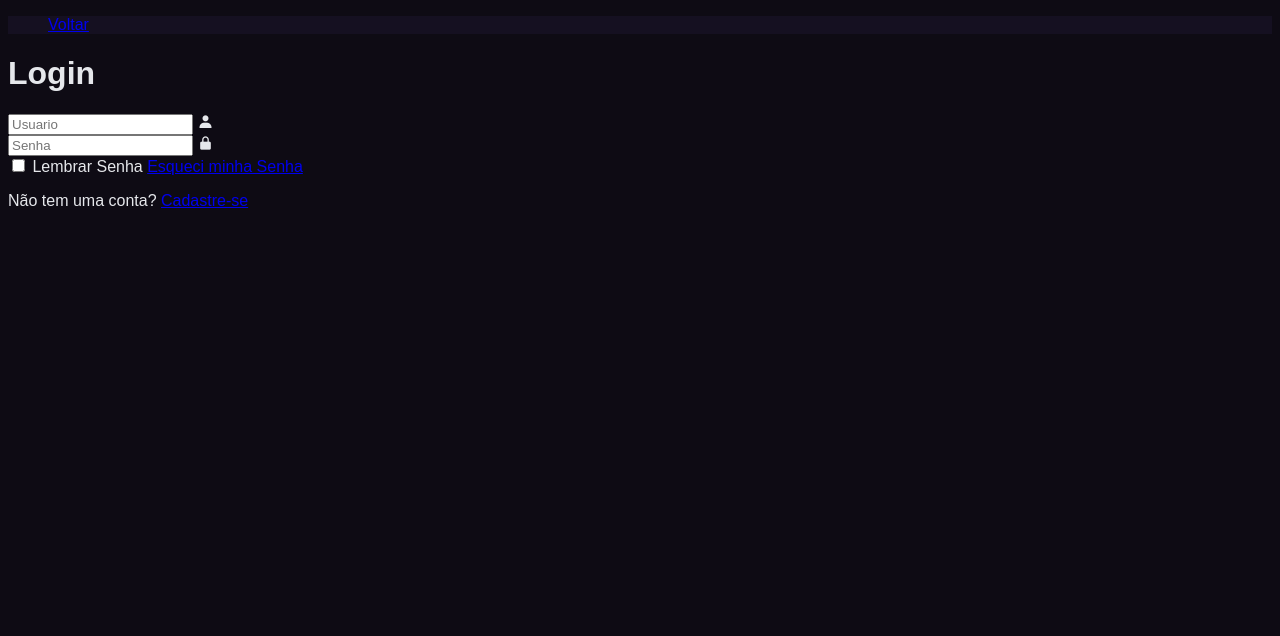
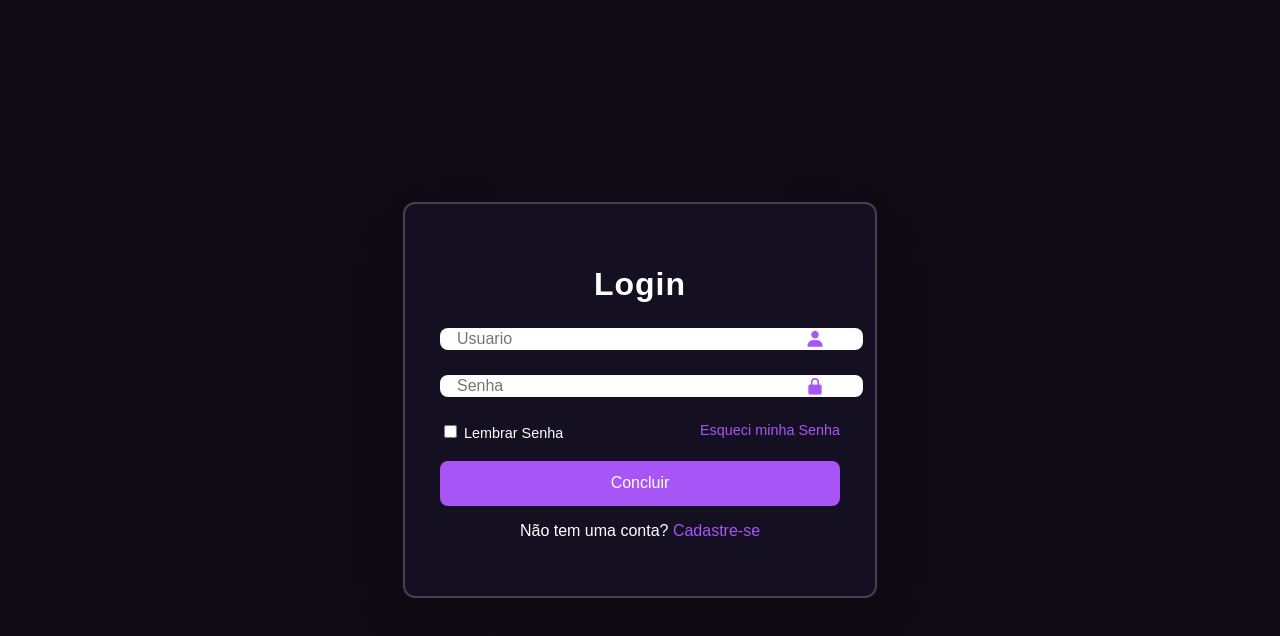
Before and after one commit to Lino404/Valorant-Academy, a plain HTML site: page login/login.html in a window 1280 px wide. Drawn offline with nearby package versions, Linux system fonts and the light colour scheme; files that its build step writes are made by us from their sources.

Commit message:
pagina de login feita

```diff
--- a/login/login.css
+++ b/login/login.css
@@ -0,0 +1,120 @@
+body{
+    background-color: #0e0b14;
+    color: #e5e7eb;
+    font-family: 'Rajdhani', sans-serif;
+    display: flex;
+    align-items: center;
+    justify-content: center;
+    min-height: 100vh;
+    margin: 0;
+
+}
+
+header {
+  width: 100%;
+  background-color: #151021;
+  font-family: 'Orbitron', sans-serif;
+}
+
+
+
+/* CONTEUDO */
+
+.login-container{
+    width: 400px;
+    background-color: #151021;
+    border: 2px solid rgba(255, 255, 255, .2);
+    border-radius: 12px;
+    color: #fff;
+    padding: 40px 35px;
+    box-shadow: rgba(0, 0, 0, 0.25) 0px 25px 50px -12px;;
+}
+
+.login-container h1{
+    text-align: center;
+    margin-bottom: 25px;
+    letter-spacing: 1px;
+    color: #fff;
+}
+
+.input-box{
+    position: relative;
+    width: 100%;
+    margin-bottom: 25px;
+}
+
+.input-box input{
+    width: 100%;
+    height: 100%;
+    outline: none;
+    border: 2px solid rgba(255, 255, 255, 0.2);
+    border-radius: 8px;
+    font-size: 16px;
+    padding: 0 4px 0 15px;
+    transition: 0.3s ease;
+
+}
+
+.input-box input:focus {
+  border-color: #a855f7;
+  box-shadow: 0 0 8px #a855f7;
+}
+
+/* ÍCONES */
+.input-box i {
+  position: absolute;
+  right: 15px;
+  top: 50%;
+  transform: translateY(-50%);
+  font-size: 20px;
+  color: #a855f7;
+}
+
+/* LINKS E TEXTO */
+.logar-senha {
+  display: flex;
+  justify-content: space-between;
+  font-size: 0.9rem;
+  margin-bottom: 20px;
+}
+
+.logar-senha a {
+  color: #a855f7;
+  text-decoration: none;
+}
+
+.logar-senha a:hover {
+  text-decoration: underline;
+}
+
+.registro {
+  text-align: center;
+  margin-top: 15px;
+}
+
+.registro a {
+  color: #a855f7;
+  text-decoration: none;
+}
+
+.registro a:hover {
+  text-decoration: underline;
+}
+
+/* BOTÃO LOGIN */
+button {
+  width: 100%;
+  height: 45px;
+  background-color: #a855f7;
+  color: #fff;
+  border: none;
+  border-radius: 8px;
+  cursor: pointer;
+  font-size: 1rem;
+  transition: 0.3s ease;
+}
+
+button:hover {
+  background-color: #c084fc;
+  transform: scale(1.03);
+}
--- a/login/login.html
+++ b/login/login.html
@@ -6,14 +6,11 @@
     <title>Login</title>
     <link href='https://unpkg.com/boxicons@2.1.4/css/boxicons.min.css' rel='stylesheet'>
 
-    <link rel="stylesheet" href="style.css">
+    <link href="login.css" rel="stylesheet" >
 </head>
 <body>
-    <header>
-        <ul>
-            <a href="index.html">Voltar</a>
-        </ul>
-    </header>
+
+
 
     <main class="login-container">
         <form>
@@ -35,10 +32,19 @@
                 <a href="#">Esqueci minha Senha</a>
             </div>
 
+            <button type="button" onclick="enviarRespostas()">Concluir</button>
+
             <div class="registro">
-                <p>Não tem uma conta? <a href="#">Cadastre-se</a></p>
+                <p>Não tem uma conta? <a href="../index.html">Cadastre-se</a></p>
             </div>
         </form>
     </main>
+
+    <script>
+    function enviarRespostas() {
+      window.location.href = "../index.html";
+    }
+  </script>
+
 </body>
 </html>
```
